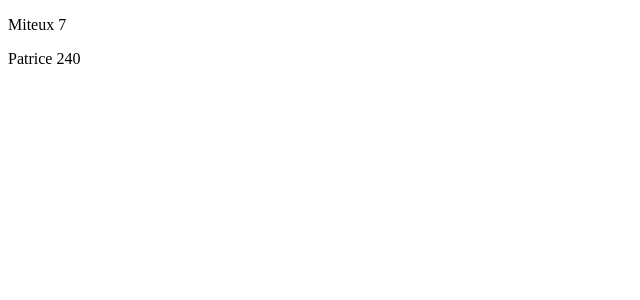
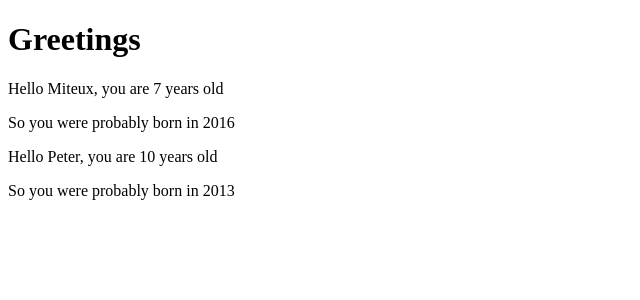
Before and after one commit to HatofulGirlfriend/fullstackopen-lessons, a React (Create React App) app in the folder part1/: page / in a window 1280 px wide. Shown: the top 300 px of the page, without its empty margins (0-640 px from the left). Built offline with nearby package versions, Linux system fonts and the light colour scheme.

Commit message:
working through lesson C -destructuring

```diff
--- a/part1/src/App.js
+++ b/part1/src/App.js
@@ -1,26 +1,28 @@
-const Hello = (props) => {
-  console.log(props);
+const Hello = ({ name, age }) => {
+  const bornYear = () => new Date().getFullYear() - age
+
+return (
+  <div>
+    <p>
+      Hello {name}, you are {age} years old
+    </p>
+    <p>So you were probably born in {bornYear()}</p>
+  </div>
+)
+
+};
+
+const App = () => {
+  const name = "Peter";
+  const age = 10;
+
   return (
     <div>
-      <p>
-        Hello {props.name}, you are {props.age} years old
-      </p>
+      <h1>Greetings</h1>
+      <Hello name="Miteux" age={5 + 2} />
+      <Hello name={name} age={age} />
     </div>
   );
 };
 
-const App = () => {
-  const friends = [
-    {name: "Miteux", age: 7},
-    {name: "Patrice", age: 240},
-  ]
-
-  return (
-    <>
-   <p>{friends[0].name} {friends[0].age}</p>
-   <p>{friends[1].name} {friends[1].age}</p>
-    </>
-  );
-};
-
 export default App;
```
